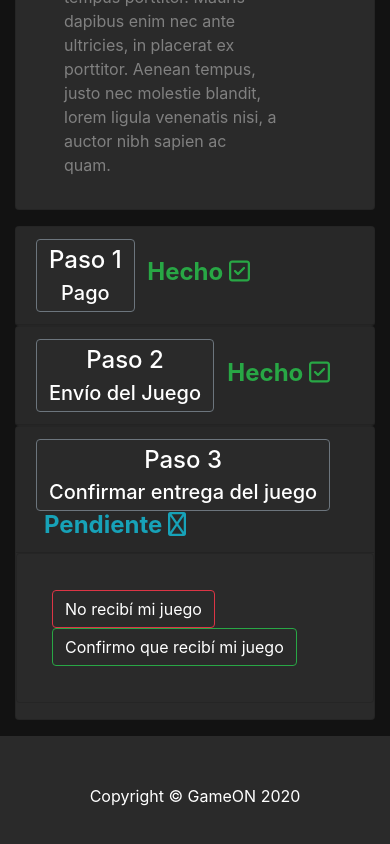
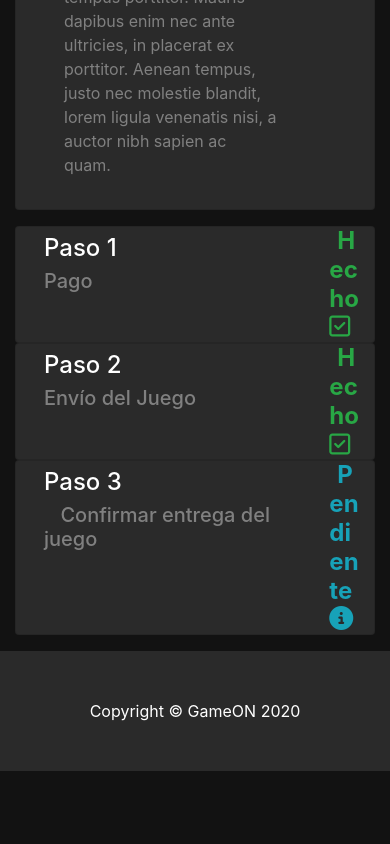
Before and after one commit to StevenTarazona/ISIS2007-PMC, a website: page transaccion.html in a window 390 px wide. Shown: the part 1032-1876 px from the top of the page. After the commit the page ends 1803 px from the top, so only its background shows below. Drawn offline with Linux system fonts and the light colour scheme.

Commit message:
fix transaccion

```diff
--- a/css/pago.css
+++ b/css/pago.css
@@ -46,3 +46,16 @@ input[type="radio"] {
 .tab-pane>p{
     color: #2a2a2a;
 }
+
+.btn-custom{
+    background-color: transparent;
+    text-align-last: left;
+}
+
+.btn-custom>.card-title{
+    color: white;
+}
+
+.btn-custom>.card-subtitle{
+    color: gray;
+}
--- a/transaccion.html
+++ b/transaccion.html
@@ -119,18 +119,27 @@
     </div>
 
     <div id="accordion" class="pb-3">
+
       <div class="card">
-        <div class="card-header" id="headingOne">
-            <button class="btn btn-secondary collapsed" data-toggle="collapse" data-target="#collapseOne" aria-expanded="false" aria-controls="collapseOne">
+
+        <div class="container" id="headingOne">
+          <div class="row">
+            <div class="col">
+              <button class="btn btn-custom collapsed" data-toggle="collapse" data-target="#collapseOne"
+                aria-expanded="false" aria-controls="collapseOne">
                 <h4 class="card-title">Paso 1</h4>
                 <h5 class="card-subtitle">Pago</h5>
               </button>
+            </div>
+            <div class="col-2 my-auto">
               <text class="font-weight-bolder text-success h4 pl-2">Hecho <i class="far fa-check-square"></i></text>
             </div>
+          </div>
+        </div>
 
-        <div id="collapseOne" class="collapse" aria-labelledby="headingOne" data-parent="#accordion">
-          <div class="container card my-3 py-3">
-            <div class="row mt-3">
+        <div id="collapseOne" class="container card collapse py-3" aria-labelledby="headingOne"
+          data-parent="#accordion">
+          <div class="row">
             <div class="col-md">
               <div class="card card-sec p-4">
                 <div class="shadow-sm">
@@ -234,20 +243,26 @@
           </div>
         </div>
       </div>
-        </div>
+
     </div>
     <div class="card">
-        <div class="card-header" id="headingTwo">
-          <h5 class="mb-0">
-            <button class="btn btn-secondary collapsed" data-toggle="collapse" data-target="#collapseTwo" aria-expanded="false" aria-controls="collapseTwo">
+
+      <div class="container" id="headingTwo">
+        <div class="row">
+          <div class="col">
+            <button class="btn btn-custom collapsed" data-toggle="collapse" data-target="#collapseTwo"
+              aria-expanded="false" aria-controls="collapseTwo">
               <h4 class="card-title">Paso 2</h4>
               <h5 class="card-subtitle">Envío del Juego</h5>
             </button>
+          </div>
+          <div class="col-2 my-auto">
             <text class="font-weight-bolder text-success h4 pl-2">Hecho <i class="far fa-check-square"></i></text>
-          </h5>
           </div>
-        <div id="collapseTwo" class="collapse" aria-labelledby="headingTwo" data-parent="#accordion">
-          <div class="container card mb-3">
+        </div>
+      </div>
+
+      <div id="collapseTwo" class="container card collapse py-3" aria-labelledby="headingTwo" data-parent="#accordion">
         <div class="row">
           <div class="col-md px-0">
             <div class="card-body">
@@ -256,32 +271,37 @@
           </div>
         </div>
       </div>
-        </div>
+
     </div>
     <div class="card">
-        <div class="card-header" id="headingThree">
-          <h5 class="mb-0">
-            <button class="btn btn-secondary collapsed" data-toggle="collapse" data-target="#collapseThree" aria-expanded="false" aria-controls="collapseThree">
+
+      <div class="container" id="headingThree">
+        <div class="row">
+          <div class="col">
+            <button class="btn btn-custom collapsed" data-toggle="collapse" data-target="#collapseThree"
+              aria-expanded="false" aria-controls="collapseThree">
               <h4 class="card-title">Paso 3</h4>
               <h5 class="card-subtitle">Confirmar entrega del juego</h5>
             </button>
-            <text class="font-weight-bolder text-info h4 pl-2">Pendiente <i class="far fa-info-circle"></i></text>
-          </h5>
           </div>
-        <div id="collapseThree" class="collapse-show" aria-labelledby="headingThree" data-parent="#accordion">
-          <div class="container card mb-3">
+          <div class="col-2 my-auto">
+            <text class="font-weight-bolder text-info h4 pl-2">Pendiente <i class="fas fa-info-circle"></i></text>
+          </div>
+        </div>
+      </div>
+
+      <div id="collapseThree" class="container card collapse py-3" aria-labelledby="headingThree"
+        data-parent="#accordion">
         <div class="row">
-              <div class="col-md-8 my-auto py-3">
+          <div class="col-md px-0">
             <div class="card-body">
-
               <button type="button" class="btn btn-danger">No recibí mi juego</button>
-                <button type="button" class="btn btn-success">Confirmo que recibí mi juego</button>
-
+              <button type="button" class="btn btn-success">Confirmar</button>
             </div>
           </div>
         </div>
       </div>
-      </div>
+
     </div>
   </div>
 
```
Also changed, not shown: index.html (+6 -9 lines), the_witcher_3.html (+5 -5 lines). Lines whose indentation alone changed are shown as unchanged.
